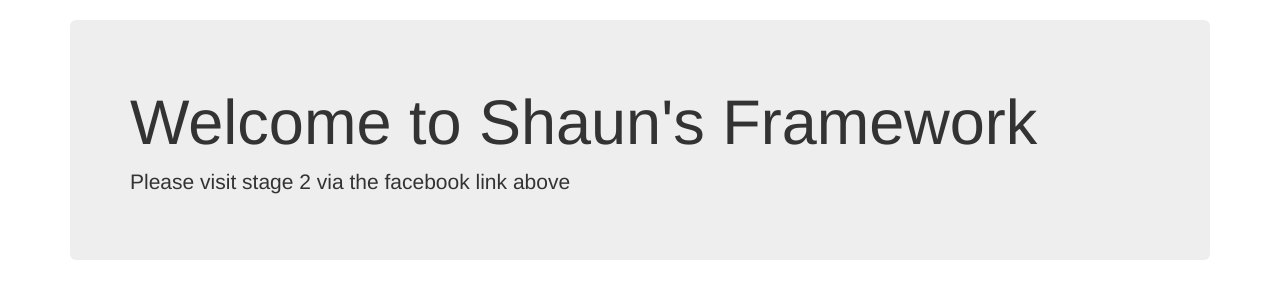
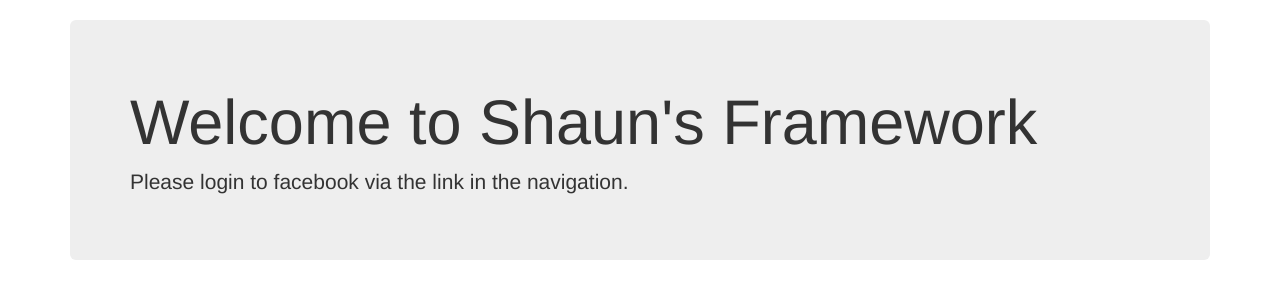
Before and after one commit to shaunrainer/PHP-Framework, a PHP site: page /app/views/home.php in a window 1280 px wide. Shown: the part 52-352 px from the top of the page. Run offline with PHP 8.4, Linux system fonts and the light colour scheme; the template is opened without the code that fills it, so the values that code supplies are empty; some libraries are stand-ins or nearby versions.

Commit message:
readme update, text change

```diff
--- a/app/views/home.php
+++ b/app/views/home.php
@@ -44,7 +44,7 @@
 
             <div class="jumbotron">
                 <h1>Welcome to Shaun's Framework</h1>
-                <p>Please visit stage 2 via the facebook link above</p>
+                <p>Please login to facebook via the link in the navigation.</p>
             </div>
 
         </div>
```
Also changed, not shown: README.md.
